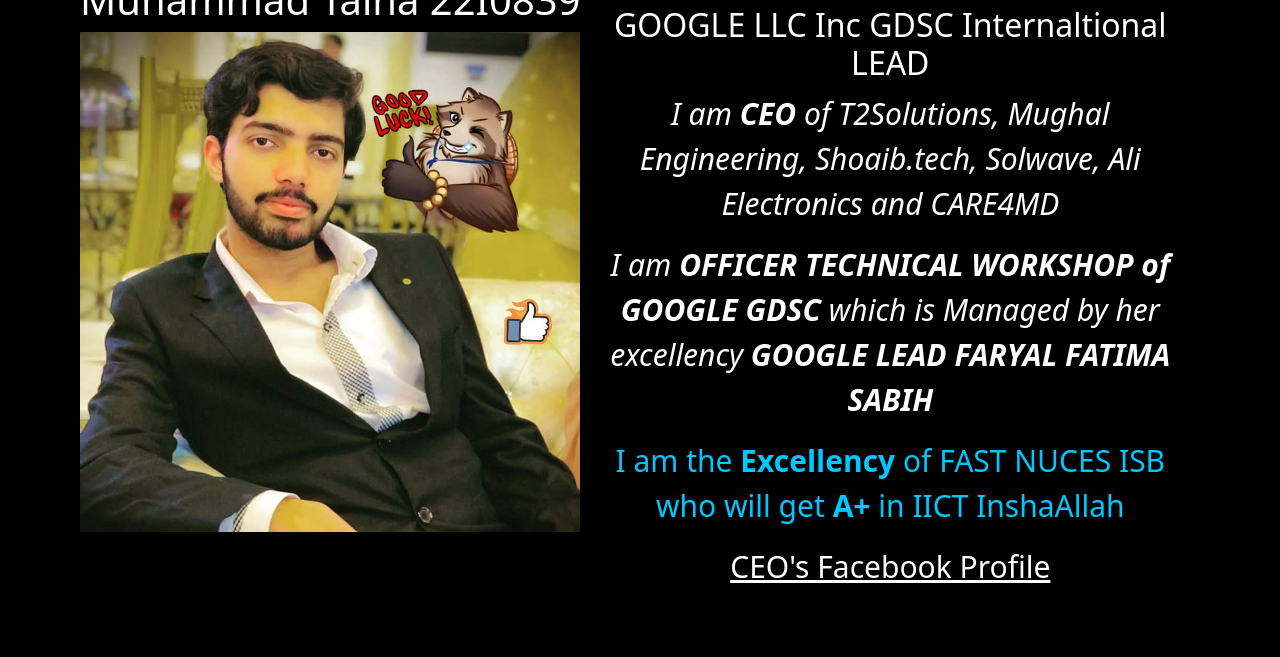
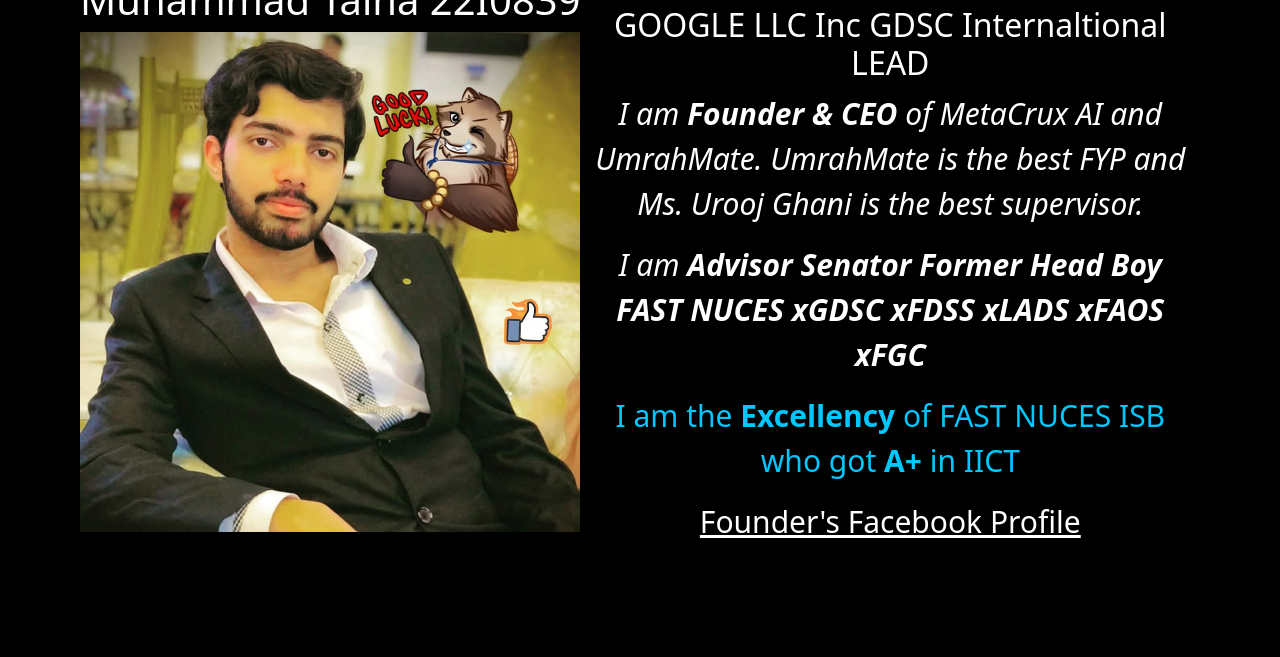
Before and after one commit to MTalhaAli47/MTalhaAli47.github.io, a plain HTML site: page index.html in a window 1280 px wide. Shown: the part 124-781 px from the top of the page. Drawn offline with Linux system fonts and the light colour scheme.

Commit message:
Update personal information in index.html

```diff
--- a/index.html
+++ b/index.html
@@ -195,10 +195,10 @@
       </div>
       <div style="margin-top: 30px;" class="item2">
         <h2 style="color: rgb(255, 255, 255);">GOOGLE LLC Inc GDSC Internaltional LEAD</h2>
-        <p style="color: white;" ><i>I am <b>CEO</b> of T2Solutions, Mughal Engineering, Shoaib.tech, Solwave, Ali Electronics and CARE4MD</i></p>
-        <p style="color: white;" ><i>I am <b>OFFICER TECHNICAL WORKSHOP</b> <b>of GOOGLE GDSC</b> which is Managed by her excellency <b>GOOGLE LEAD FARYAL FATIMA SABIH</b></i></p>
-        <p style="color: rgb(0, 200, 255);" >I am the <b>Excellency</b> of FAST NUCES ISB who will get <b>A+</b> in IICT InshaAllah </p>
-        <p style="color: rgb(255, 255, 255);" > <a style="color: white;" href="https://www.facebook.com/talha.ali.54390876">CEO's Facebook Profile</a> </p>
+        <p style="color: white;" ><i>I am <b>Founder & CEO</b> of MetaCrux AI and UmrahMate. UmrahMate is the best FYP and Ms. Urooj Ghani is the best supervisor.</i></p>
+        <p style="color: white;" ><i>I am <b>Advisor Senator</b> <b>Former Head Boy FAST NUCES xGDSC xFDSS xLADS xFAOS xFGC </b><b></b></i></p>
+        <p style="color: rgb(0, 200, 255);" >I am the <b>Excellency</b> of FAST NUCES ISB who got <b>A+</b> in IICT </p>
+        <p style="color: rgb(255, 255, 255);" > <a style="color: white;" href="https://www.facebook.com/talha.ali.54390876">Founder's Facebook Profile</a> </p>
 
       </div>
 
```
